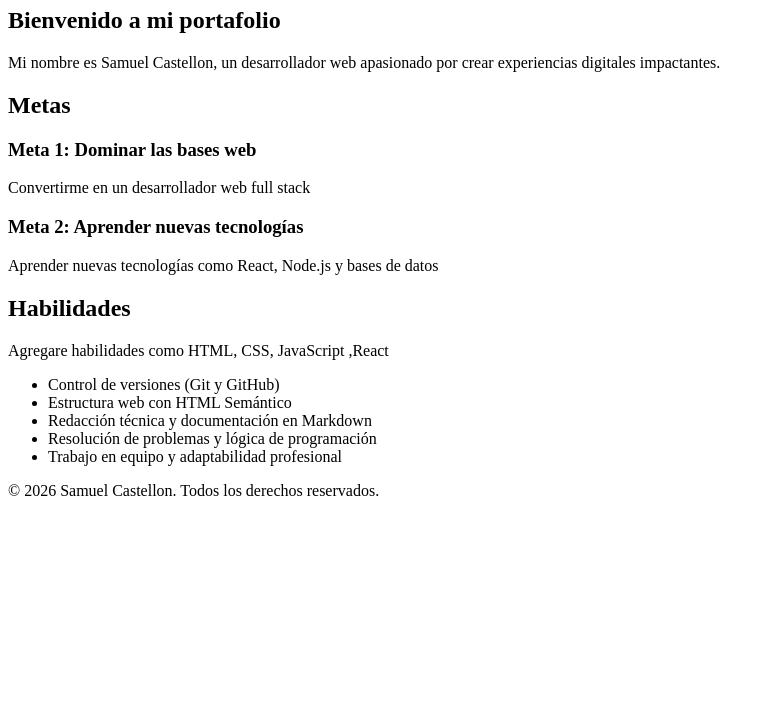
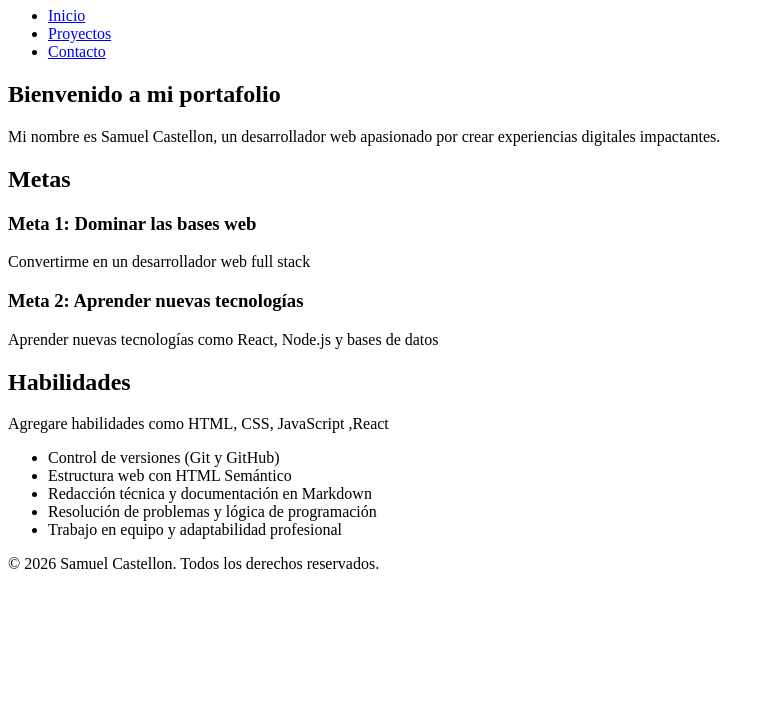
Before and after one commit to samuelcastellon468-blip/mi-portafolio, a plain HTML site: page index.html in a window 1280 px wide. Shown: the part 73-800 px from the top of the page, without its empty margins (0-775 px from the left). Drawn offline with Linux system fonts and the light colour scheme.

Commit message:
creacion de prestacion se agrego el menu principal

```diff
--- a/index.html
+++ b/index.html
@@ -9,7 +9,13 @@
 
     <header>
     <h1>Samuel Castellon</h1>
-    <nav> <!-- Menu Principal -->  </nav>
+    <nav> <!-- Menu Principal -->
+        <ul>
+                <li><a href="index.html">Inicio</a></li>
+                <li><a href="proyectos.html">Proyectos</a></li>
+                <li><a href="contacto.html">Contacto</a></li>
+            </ul>
+         </nav>
  </header>
 
  <main>
```
